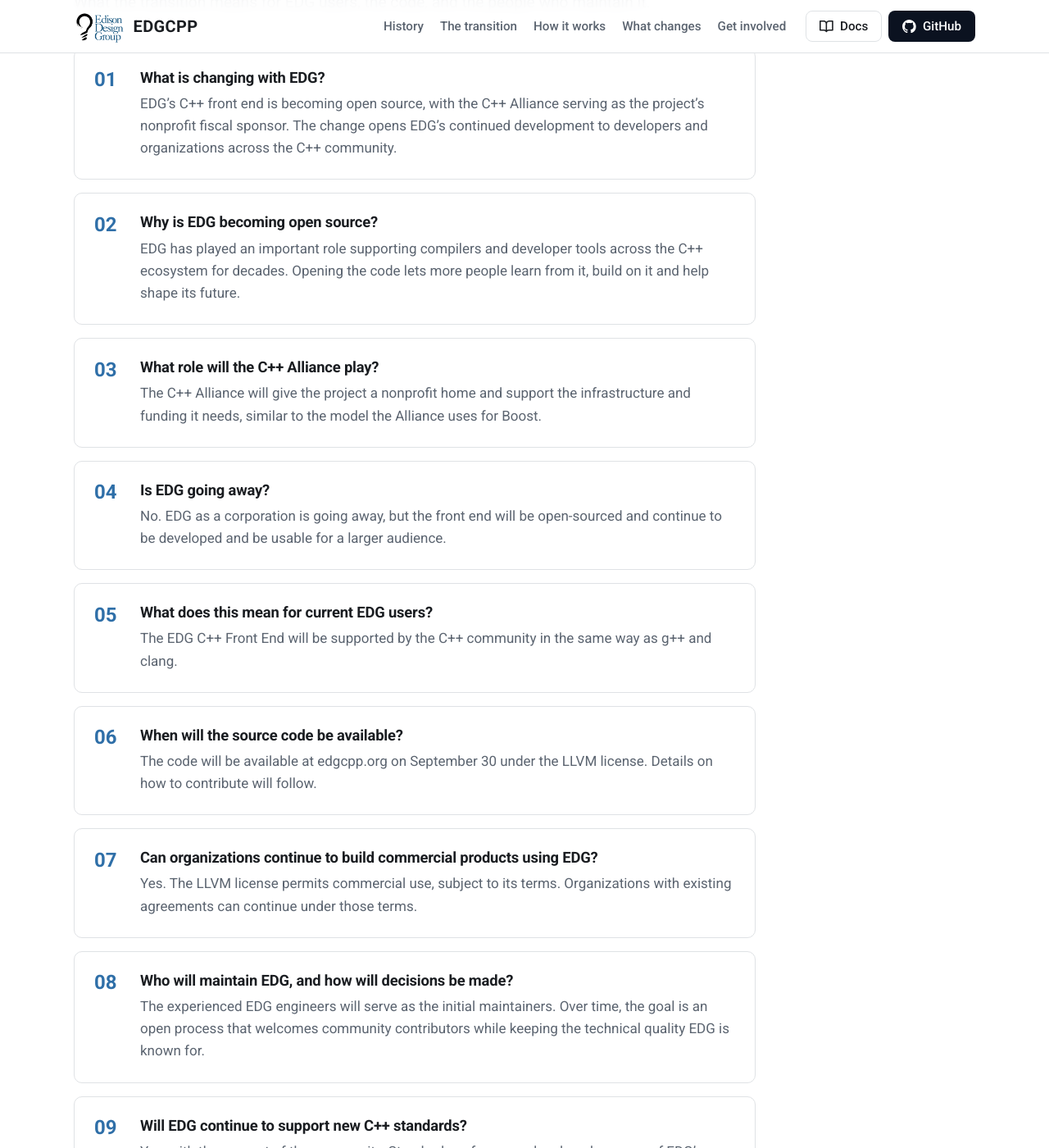
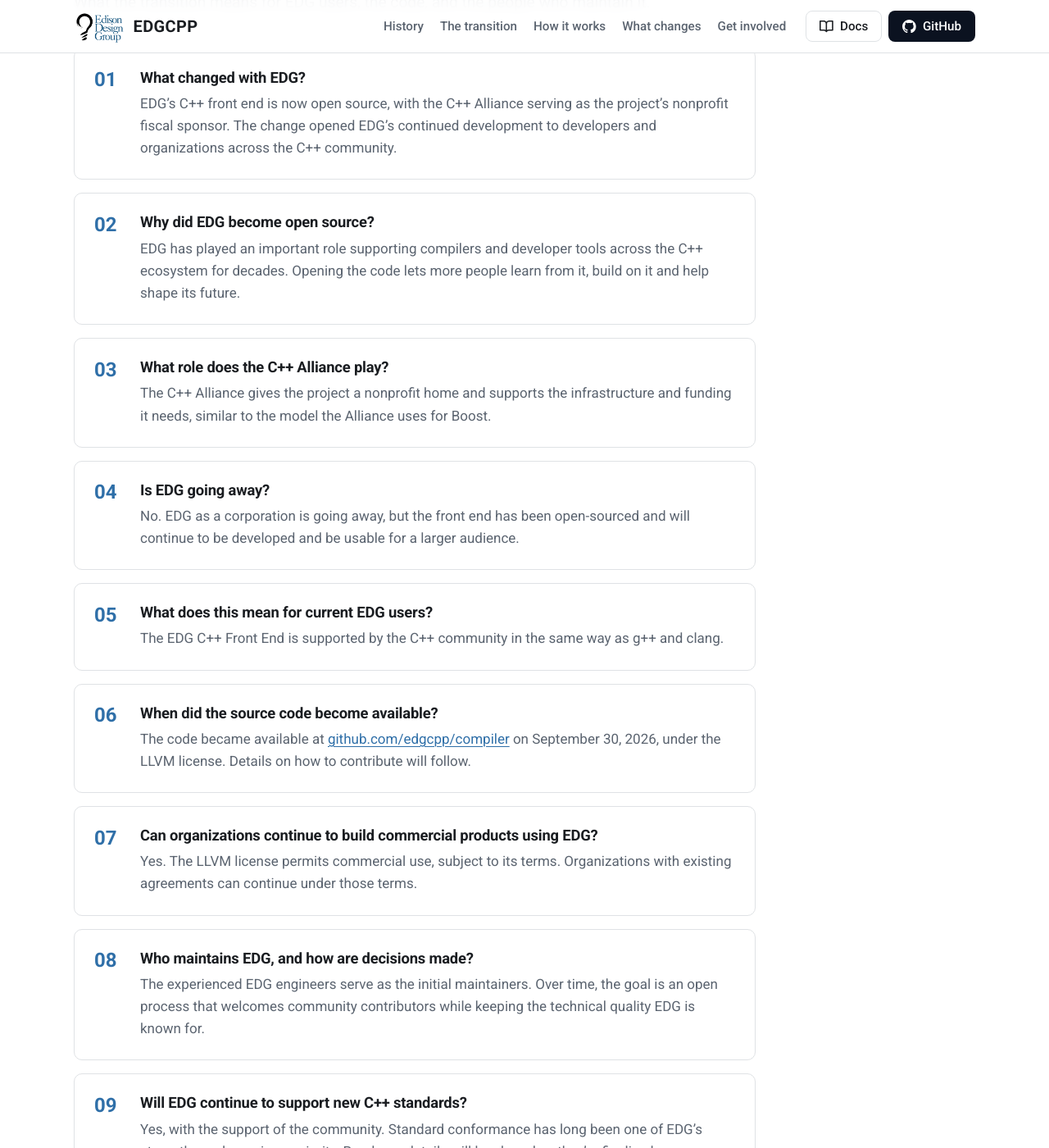
Before and after one commit to edgcpp/edgcpp.github.io, a Jekyll site: the page built from announcement.html, in a window 1280 px wide and 1400 px high, scrolled down 5504 px. Shown: the whole window at 82% size. Built offline with Jekyll 4.4.1, drawn with Linux system fonts in a browser that asks for light colours; some of the changed text lies outside the part shown.

Commit message:
Make the references past tense

```diff
--- a/_config.yml
+++ b/_config.yml
@@ -7,6 +7,7 @@
 
 # Project links used throughout the site.
 github_url: https://github.com/edgcpp
+compiler_url: https://github.com/edgcpp/compiler
 repo_url: https://github.com/edgcpp/edgcpp.github.io
 alliance_url: https://cppalliance.org
 slack_url: https://cppalliance.org/slack/
--- a/announcement.html
+++ b/announcement.html
@@ -127,36 +127,36 @@
       <li id="faq-what-is-changing">
         <span class="faq__number" aria-hidden="true">01</span>
         <div>
-          <h3>What is changing with EDG?</h3>
-          <p>EDG’s C++ front end is becoming open source, with the C++ Alliance serving as the project’s nonprofit fiscal sponsor. The change opens EDG’s continued development to developers and organizations across the C++ community.</p>
+          <h3>What changed with EDG?</h3>
+          <p>EDG’s C++ front end is now open source, with the C++ Alliance serving as the project’s nonprofit fiscal sponsor. The change opened EDG’s continued development to developers and organizations across the C++ community.</p>
         </div>
       </li>
       <li id="faq-why-open-source">
         <span class="faq__number" aria-hidden="true">02</span>
         <div>
-          <h3>Why is EDG becoming open source?</h3>
+          <h3>Why did EDG become open source?</h3>
           <p>EDG has played an important role supporting compilers and developer tools across the C++ ecosystem for decades. Opening the code lets more people learn from it, build on it and help shape its future.</p>
         </div>
       </li>
       <li id="faq-alliance-role">
         <span class="faq__number" aria-hidden="true">03</span>
         <div>
-          <h3>What role will the C++ Alliance play?</h3>
-          <p>The C++ Alliance will give the project a nonprofit home and support the infrastructure and funding it needs, similar to the model the Alliance uses for Boost.</p>
+          <h3>What role does the C++ Alliance play?</h3>
+          <p>The C++ Alliance gives the project a nonprofit home and supports the infrastructure and funding it needs, similar to the model the Alliance uses for Boost.</p>
         </div>
       </li>
       <li id="faq-going-away">
         <span class="faq__number" aria-hidden="true">04</span>
         <div>
           <h3>Is EDG going away?</h3>
-          <p>No. EDG as a corporation is going away, but the front end will be open-sourced and continue to be developed and be usable for a larger audience.</p>
+          <p>No. EDG as a corporation is going away, but the front end has been open-sourced and will continue to be developed and be usable for a larger audience.</p>
         </div>
       </li>
       <li id="faq-current-users">
         <span class="faq__number" aria-hidden="true">05</span>
         <div>
           <h3>What does this mean for current EDG users?</h3>
-          <p>The EDG C++ Front End will be supported by the C++ community in the same way as g++ and clang.</p>
+          <p>The EDG C++ Front End is supported by the C++ community in the same way as g++ and clang.</p>
           <!--
             TODO: the draft FAQ has an open note here:
             "[ anything you want to say about C++ Alliance support ]"
@@ -166,8 +166,8 @@
       <li id="faq-availability">
         <span class="faq__number" aria-hidden="true">06</span>
         <div>
-          <h3>When will the source code be available?</h3>
-          <p>The code will be available at edgcpp.org on September 30 under the LLVM license. Details on how to contribute will follow.</p>
+          <h3>When did the source code become available?</h3>
+          <p>The code became available at <a href="{{ site.compiler_url }}">github.com/edgcpp/compiler</a> on September 30, 2026, under the LLVM license. Details on how to contribute will follow.</p>
         </div>
       </li>
       <li id="faq-commercial-use">
@@ -180,8 +180,8 @@
       <li id="faq-maintainers">
         <span class="faq__number" aria-hidden="true">08</span>
         <div>
-          <h3>Who will maintain EDG, and how will decisions be made?</h3>
-          <p>The experienced EDG engineers will serve as the initial maintainers. Over time, the goal is an open process that welcomes community contributors while keeping the technical quality EDG is known for.</p>
+          <h3>Who maintains EDG, and how are decisions made?</h3>
+          <p>The experienced EDG engineers serve as the initial maintainers. Over time, the goal is an open process that welcomes community contributors while keeping the technical quality EDG is known for.</p>
         </div>
       </li>
       <li id="faq-new-standards">
@@ -195,7 +195,7 @@
         <span class="faq__number" aria-hidden="true">10</span>
         <div>
           <h3>How can developers and current users get involved?</h3>
-          <p>Once the repository is live, developers can report issues, contribute code and join technical discussions. Current users bring real-world experience with EDG, and their input is especially welcome. Questions and feedback can go to <a href="mailto:jhs@edg.com">jhs@edg.com</a>.</p>
+          <p>Now that the repository is live, developers can report issues, contribute code and join technical discussions. Current users bring real-world experience with EDG, and their input is especially welcome. Questions and feedback can go to <a href="mailto:jhs@edg.com">jhs@edg.com</a>.</p>
         </div>
       </li>
       <li id="faq-contact">
```
Also changed, not shown: index.html (+16 -23 lines), README.md.
